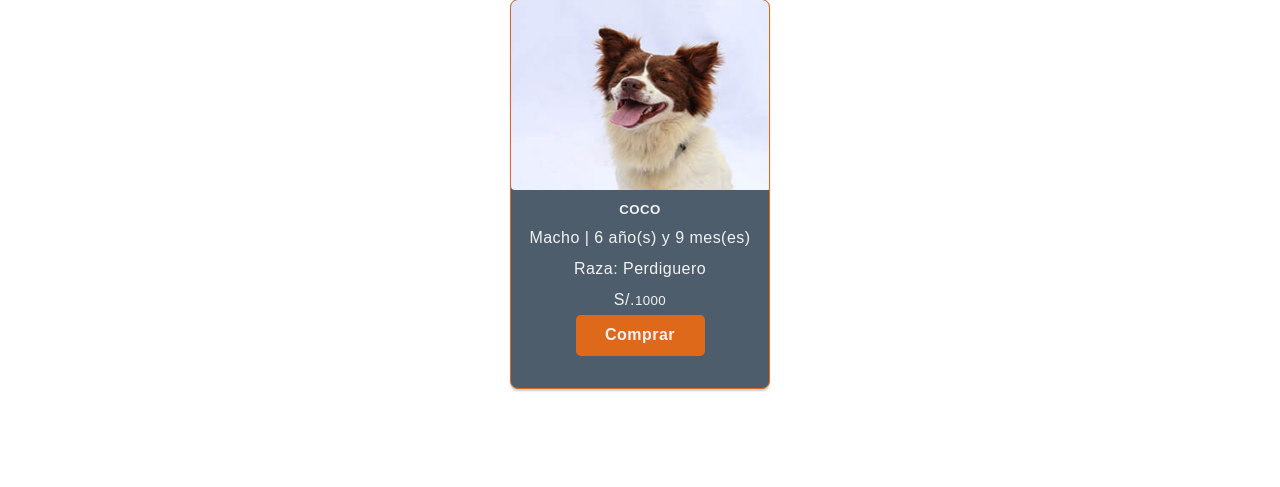
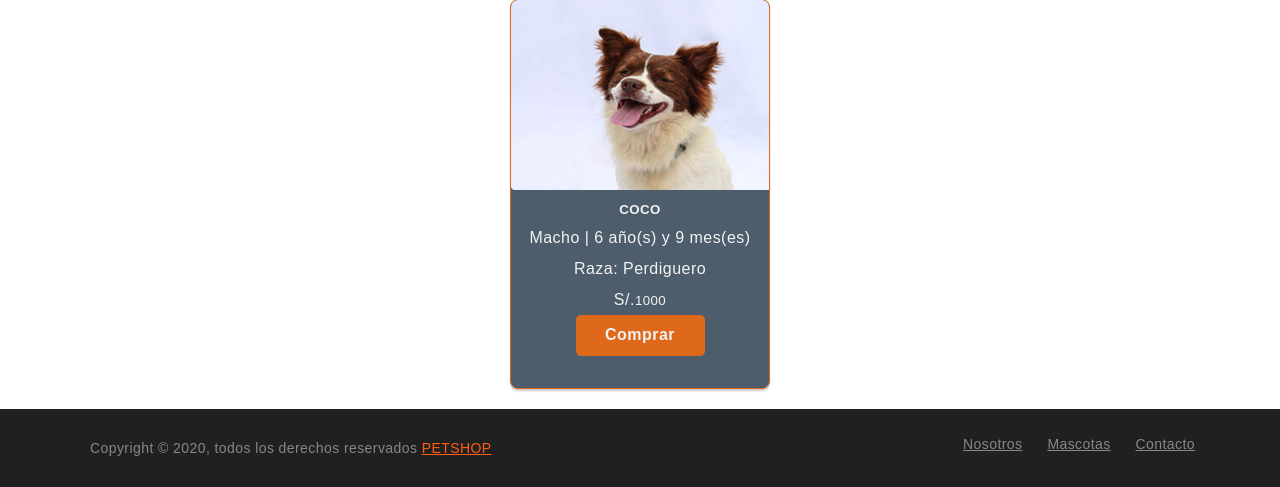
Before and after one commit to sgcm14/Tienda-Virtual, a PHP site: page /mascotas.html in a window 1280 px wide. Shown: the part 977-1464 px from the top of the page. Before the commit the page ends 1369 px from the top, so only its background shows below. Run offline with PHP 8.4, Linux system fonts and the light colour scheme; some libraries are stand-ins or nearby versions.

Commit message:
27/11/2020

```diff
--- a/assets/css/style.css
+++ b/assets/css/style.css
@@ -424,6 +470,80 @@ main{
 .tabla thead th {
     vertical-align: bottom;
     border-bottom: 2px solid #dee2e6;
+}
+
+
+/*footer*/
+.footer-menu ul {
+    margin: 0px;
+    padding: 0px;
+}
+.container-footer {
+    max-width: 1140px;
+}
+.copyright-area{
+  background: #202020;
+  padding: 25px 0;
+}
+.copyright-text p {
+  margin: 0;
+  font-size: 14px;
+  color: #878787;
+}
+.copyright-text p a{
+  color: #ff5e14;
+}
+.footer-menu li {
+  display: inline-block;
+  margin-left: 20px;
+}
+.footer-menu li:hover a{
+  color: #ff5e14;
+}
+.footer-menu li a {
+  font-size: 14px;
+  color: #878787;
+}
+.row-footer {
+    display: -ms-flexbox;
+    display: flex;
+    -ms-flex-wrap: wrap;
+    flex-wrap: wrap;
+    margin-right: -15px;
+    margin-left: -15px;
+}
+.text-lg-left {
+    text-align: left !important;
+}
+.text-right {
+    text-align: right !important;
+}
+.col-xl-6 {
+    -ms-flex: 0 0 50%;
+    flex: 0 0 50%;
+    max-width: 50%;
+}
+.d-lg-block {
+    display: block !important;
+}
+
+.col-xl-6{
+	    position: relative;
+    width: 100%;
+    min-height: 1px;
+    padding-right: 15px;
+    padding-left: 15px;
+}
+
+*, ::after, ::before {
+    box-sizing: border-box;
+}
+.container-footer {
+    width: 100%;
+    padding-right: 15px;
+    padding-left: 15px;
+    margin-right: auto;
+    margin-left: auto;
 }
 
 
--- a/mascotas.html
+++ b/mascotas.html
@@ -39,8 +39,8 @@
                       <tbody></tbody>
                   </table>
 
-                  <a href="#" id="vaciar-carrito" class="button">Vaciar Carrito</a>
-                  <a href="#" id="procesar-pedido" class="button">Procesar Compra</a>
+                  <a href="#" id="vaciar-carrito" class="button-vaciar">Vaciar Carrito</a>
+                  <a href="#" id="procesar-pedido" class="button-pedido">Procesar Compra</a>
               </div>
             </li>
           </ul>
@@ -48,90 +48,7 @@
       </div>
     </header>
 
-    <!--  <div class="container">
-        <div class="row">
-          <nav id="sidebarMenu" class="col-md-3 col-lg-2 d-md-block bg-light sidebar collapse">
-            <br><br>
-            <div class="sidebar-sticky pt-3">
-              <h6 class="sidebar-heading d-flex justify-content-between align-items-center px-3 mt-4 mb-1 text-muted">
-                <span>Razas</span>
-                <a class="d-flex align-items-center text-muted" href="#" aria-label="Add a new report">
-                  <span data-feather="plus-circle"></span>
-                </a>
-              </h6><br>
-              <ul class="nav flex-column">
-                <li class="nav-item">
-                  <a class="nav-link" href="#">
-                    <span data-feather="home"></span>
-                    Rottweiler <span class="sr-only">(current)</span>
-                  </a>
-                </li>
-                <li class="nav-item">
-                  <a class="nav-link" href="#">
-                    <span data-feather="file"></span>
-                    Labrador
-                  </a>
-                </li>
-                <li class="nav-item">
-                  <a class="nav-link" href="#">
-                    <span data-feather="shopping-cart"></span>
-                    Shih tzu
-                  </a>
-                </li>
-                <li class="nav-item">
-                  <a class="nav-link" href="#">
-                    <span data-feather="users"></span>
-                    Border Collie
-                  </a>
-                </li>
-                <li class="nav-item">
-                  <a class="nav-link" href="#">
-                    <span data-feather="bar-chart-2"></span>
-                    Kangal Turco
-                  </a>
-                </li>
-                <li class="nav-item">
-                  <a class="nav-link" href="#">
-                    <span data-feather="layers"></span>
-                    Perdiguero
-                  </a>
-                </li>
-              </ul>
 
-              <h6 class="sidebar-heading d-flex justify-content-between align-items-center px-3 mt-4 mb-1 text-muted">
-                <span>Saved reports</span>
-                <a class="d-flex align-items-center text-muted" href="#" aria-label="Add a new report">
-                  <span data-feather="plus-circle"></span>
-                </a>
-              </h6>
-              <ul class="nav flex-column mb-2">
-                <li class="nav-item">
-                  <a class="nav-link" href="#">
-                    <span data-feather="file-text"></span>
-                    Current month
-                  </a>
-                </li>
-                <li class="nav-item">
-                  <a class="nav-link" href="#">
-                    <span data-feather="file-text"></span>
-                    Last quarter
-                  </a>
-                </li>
-                <li class="nav-item">
-                  <a class="nav-link" href="#">
-                    <span data-feather="file-text"></span>
-                    Social engagement
-                  </a>
-                </li>
-                <li class="nav-item">
-                  <a class="nav-link" href="#">
-                    <span data-feather="file-text"></span>
-                    Year-end sale
-                  </a>
-                </li>
-              </ul>
-            </div>
-           </nav>  -->
 <main>
 
         <div class="modal" id="modal">
@@ -220,45 +137,31 @@
 
         </div>
 </main>
-  <!-- <footer class="pt-4 pt-md-5 border-top bg-dark">
-        <div class="row">
-          <div class="col-12 col-md">
-            <h5>Contacto</h5>
-            <ul class="list-unstyled text-small">
-              <li><a class="text-muted" href="#">
-                <svg class="bi bi-phone" width="1em" height="1em" viewBox="0 0 16 16" fill="currentColor" xmlns="http://www.w3.org/2000/svg">
-                <path fill-rule="evenodd" d="M11 1H5a1 1 0 0 0-1 1v12a1 1 0 0 0 1 1h6a1 1 0 0 0 1-1V2a1 1 0 0 0-1-1zM5 0a2 2 0 0 0-2 2v12a2 2 0 0 0 2 2h6a2 2 0 0 0 2-2V2a2 2 0 0 0-2-2H5z"/>
-                <path fill-rule="evenodd" d="M8 14a1 1 0 1 0 0-2 1 1 0 0 0 0 2z"/>
-                </svg> 999999919</a></li>
-              <li><a class="text-muted" href="#">
-                <svg class="bi bi-envelope-fill" width="1em" height="1em" viewBox="0 0 16 16" fill="currentColor" xmlns="http://www.w3.org/2000/svg">
-                  <path fill-rule="evenodd" d="M.05 3.555A2 2 0 0 1 2 2h12a2 2 0 0 1 1.95 1.555L8 8.414.05 3.555zM0 4.697v7.104l5.803-3.558L0 4.697zM6.761 8.83l-6.57 4.027A2 2 0 0 0 2 14h12a2 2 0 0 0 1.808-1.144l-6.57-4.027L8 9.586l-1.239-.757zm3.436-.586L16 11.801V4.697l-5.803 3.546z"/>
-                </svg> informes@petshop.com</a></li>
-              <li><a class="text-muted" href="#">petshop.com</a></li>
-            </ul>
+
+
+<footer class="footer-section">
+  <div class="copyright-area">
+      <div class="container-footer">
+          <div class="row-footer">
+              <div class="col-xl-6 col-lg-6 text-center text-lg-left">
+                  <div class="copyright-text">
+                      <p>Copyright &copy; 2020, todos los derechos reservados <a href="index.html">PETSHOP</a></p>
+                  </div>
+              </div>
+              <div class="col-xl-6 col-lg-6 d-none d-lg-block text-right">
+                  <div class="footer-menu">
+                      <ul>
+                          <li><a href="nosotros.html">Nosotros</a></li>
+                          <li><a href="mascotas.html">Mascotas</a></li>
+                          <li><a href="contacto.html">Contacto</a></li>
+                      </ul>
+                  </div>
+              </div>
           </div>
-          <div class="col-6 col-md">
-            <h5>Mapa de Sitio</h5>
-            <ul class="list-unstyled text-small">
-              <li><a class="text-muted" href="contacto.html">Contacto</a></li>
-              <li><a class="text-muted" href="nosotros.html">Nosotros</a></li>
-              <li><a class="text-muted" href="mascotas.html">Mascotas</a></li>
-            </ul>
-          </div>
-          <div class="col-6 col-md">
-            <h5>Siguenos</h5>
-            <ul class="list-unstyled text-small">
-              <li><a class="text-muted" href="https://facebook.com/sgcm14" target="_blank"><img src="assets/img/facebook.png" class="bd-placeholder-img rounded-circle" alt="Responsive image"></a></li>
-            </ul>
-          </div>
-          <div class="col-6 col-md">
-                <a href="mascotas.html">Subir</a>
-          </div>
-        </div>
-        <br>
-        <p>Copyright © 2020     <a href="https://sgcm14.github.io/" target="_blank">Sammy</a>      Todos Los Derechos Reservados </p>
+      </div>
+  </div>
+</footer>
 
-      </footer> -->
 
     <script src="https://kit.fontawesome.com/a076d05399.js"></script>
     <script  src="https://code.jquery.com/jquery-3.4.1.js"></script>
```
Also changed, not shown: other parts of assets/css/style.css (+51 -45 lines), carrito.html (+22 -45 lines), contacto.html (+22 -38 lines), index.html (+23 -41 lines), nosotros.html (+22 -38 lines), 3 other files.
